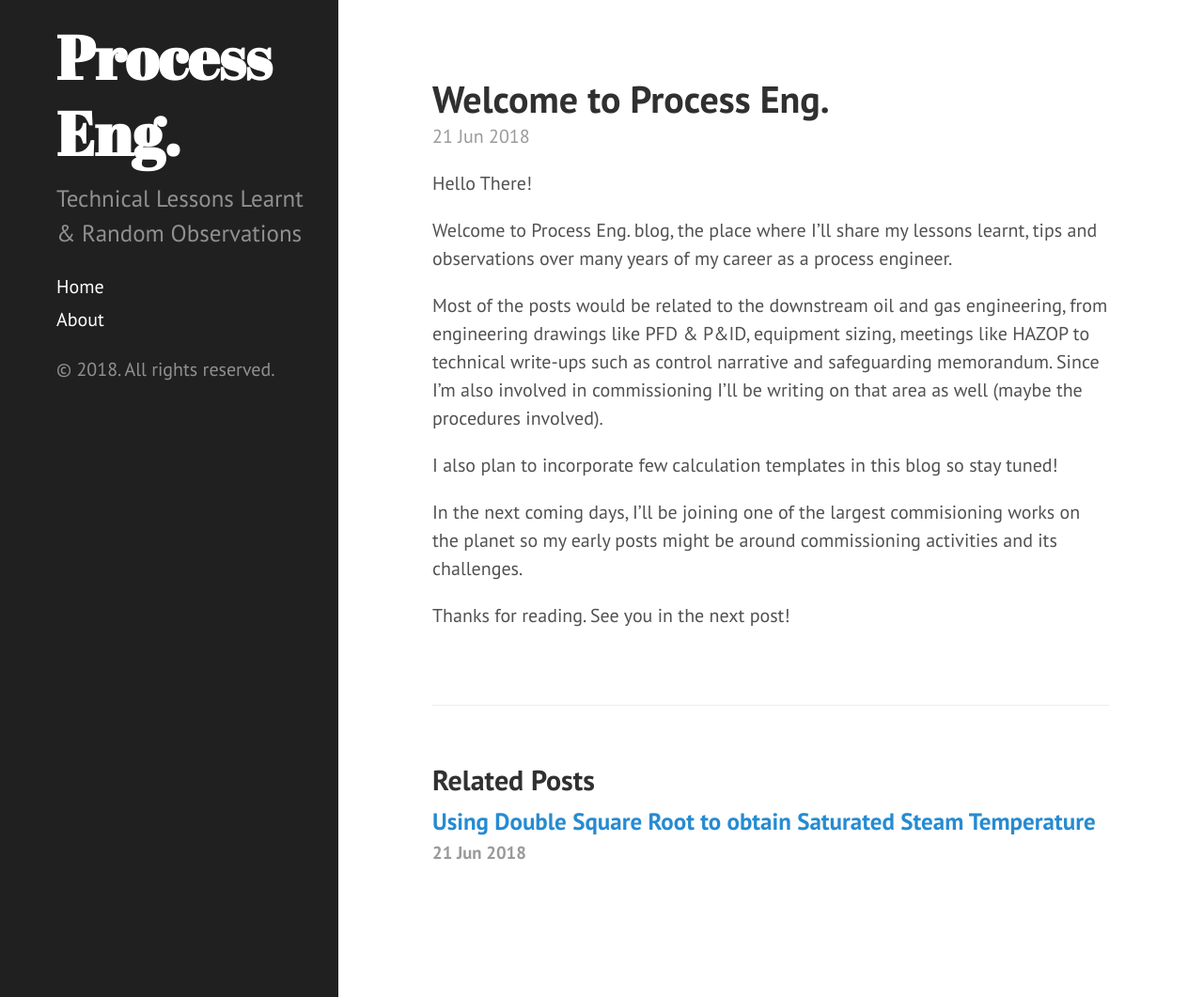
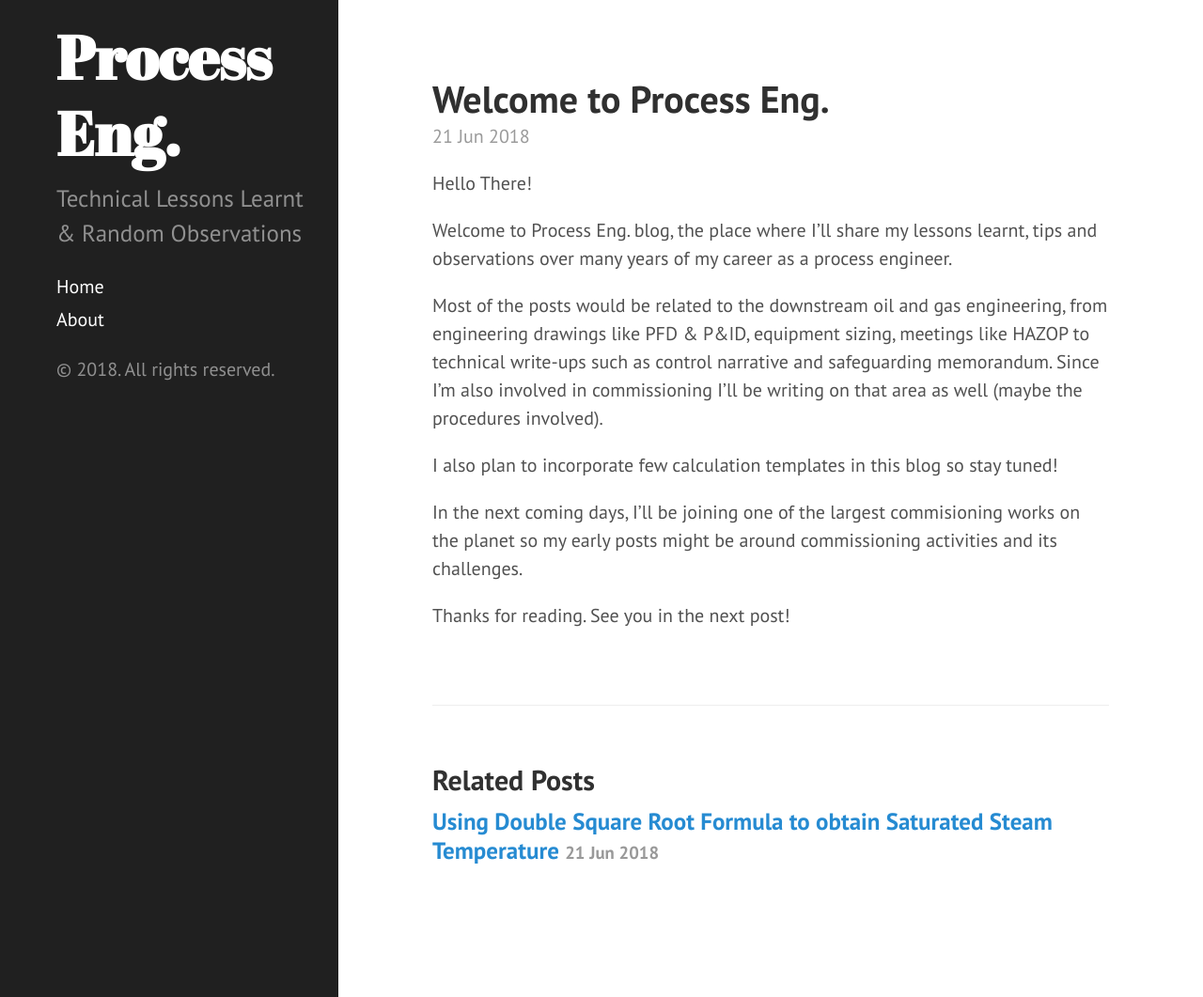
Before and after one commit to mohafizul/mohafizul.github.io, a Jekyll site: the page built from _posts/2018-06-21-welcome-to-PE.md, in a window 1280 px wide and 1061 px high. Shown: the whole window at 94% size. Built offline with Jekyll 4.4.1, drawn with Linux system fonts in a browser that asks for light colours; nearby versions of some CDN libraries.

Commit message:
Completed a post

```diff
--- a/_posts/2018-06-21-calc-steam-property.md
+++ b/_posts/2018-06-21-calc-steam-property.md
@@ -4,7 +4,7 @@ custom_js:
     -   jquery
     -   jscript
     -   chart.js
-title:  "Using Double Square Root to obtain Saturated Steam Temperature"
+title:  "Using Double Square Root Formula to obtain Saturated Steam Temperature"
 date:   2018-06-21 15:30:00 +0800
 categories: Rule of Thumb
 ---
```
Also changed, not shown: other parts of _posts/2018-06-21-calc-steam-property.md (+1 -1 lines).
